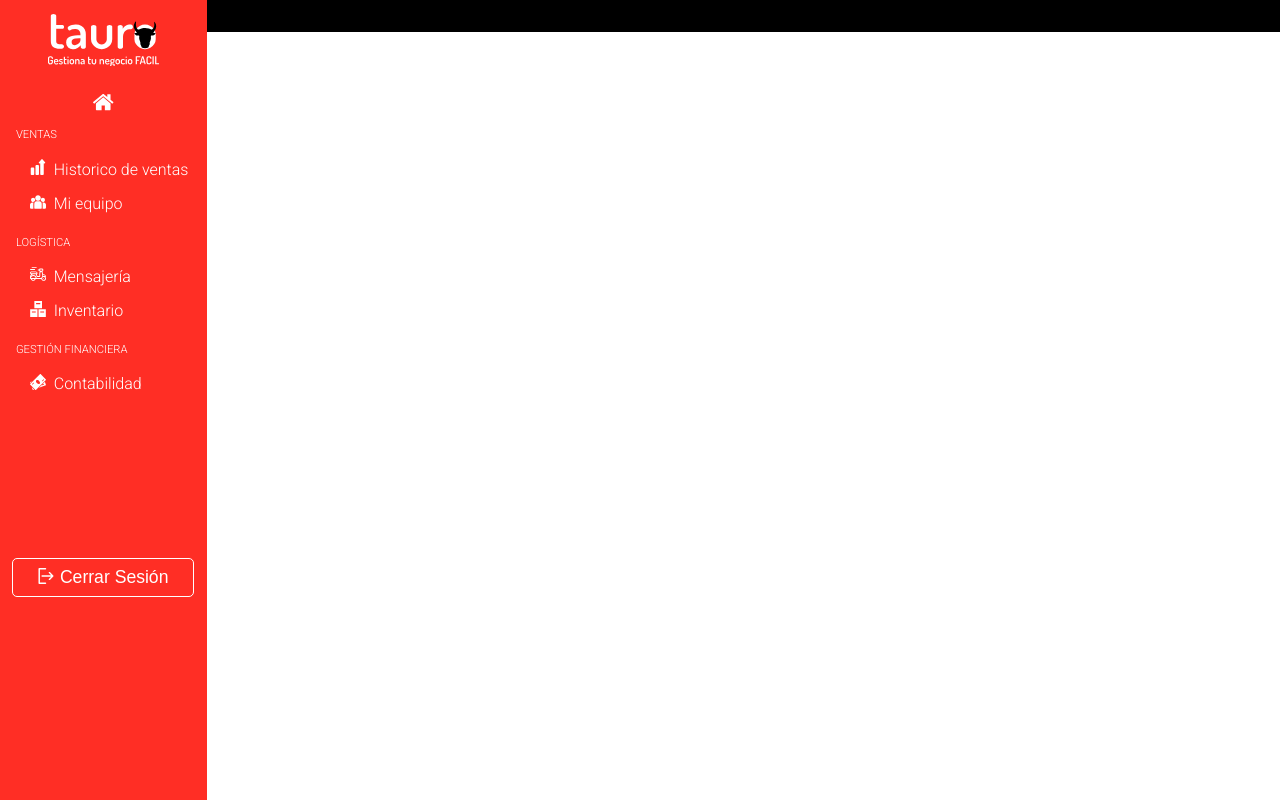
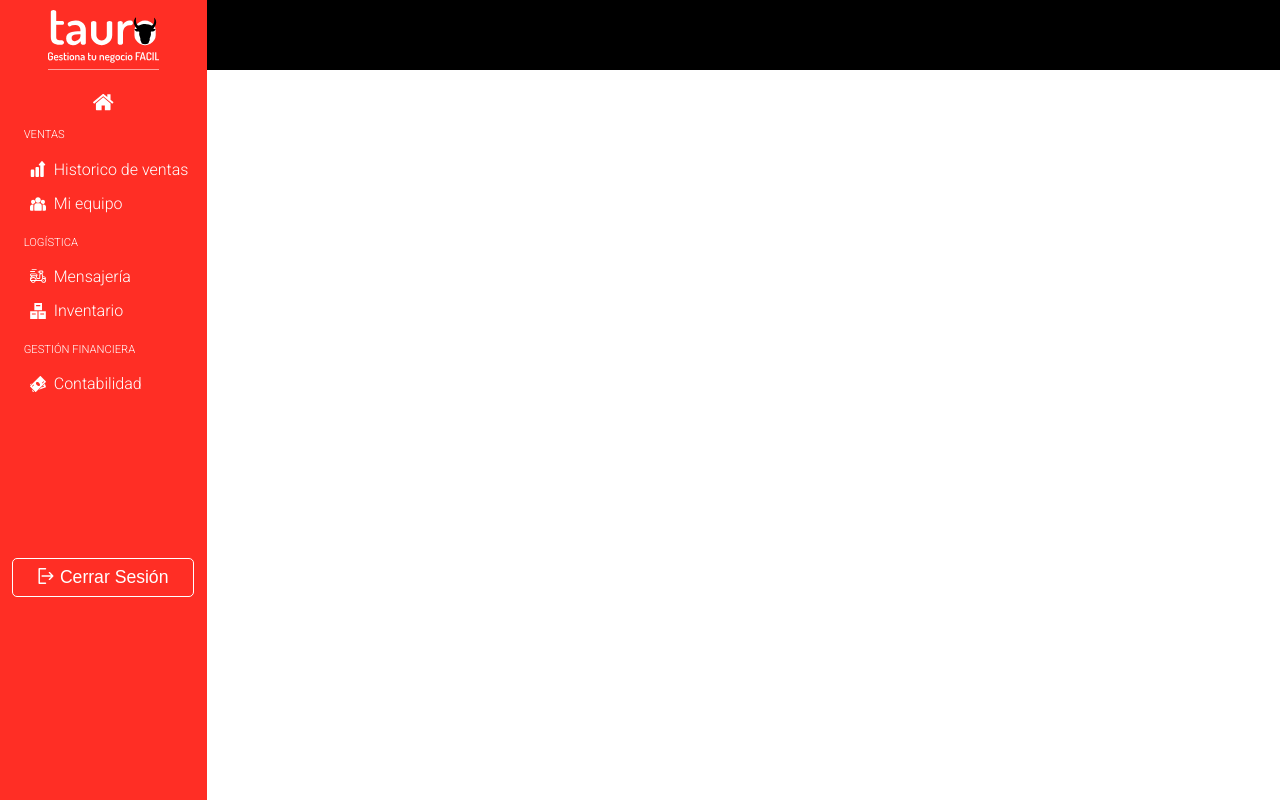
Before and after one commit to cpolania96/dashboard-tauro, a website: page index.html in a window 1280 px wide. Drawn offline with Linux system fonts and the light colour scheme.

Commit message:
Detalles en width en sidebar

```diff
--- a/index.html
+++ b/index.html
@@ -1,5 +1,5 @@
 <!DOCTYPE html>
-<html lang="en">
+<html lang="es">
 
 <head>
     <meta charset="UTF-8">
--- a/scss/layout/_section.scss
+++ b/scss/layout/_section.scss
@@ -13,6 +13,8 @@
                         svg {
                             height: 3.3em;
                             width: auto;
+                            padding-bottom: 6px;
+                            border-bottom: 1px solid rgba(255, 255, 255, 0.548);
                             .cls-1 {
                                 fill: $color-logo_principal;
                             }
@@ -62,6 +64,9 @@
                                         height: auto;
                                         width: 1rem;
                                         margin-right: 0.5rem;
+                                        display: flex;
+                                        justify-content: center;
+                                        align-items: center;
                                         svg {
                                             width: 100%;
                                             height: auto;
@@ -103,7 +108,7 @@
                             }
                         }
                         .menu-title {
-                            width: 90%;
+                            width: 82%;
                             height: 6%;
                             display: flex;
                             text-align: left;
--- a/scss/variables/_variables.scss
+++ b/scss/variables/_variables.scss
@@ -6,7 +6,7 @@ $color-logo_secundario: black;
 $color-logo_slogan: white;
 // Header
 $color-header_fondo: black;
-$medida-header_alto: 2em;
+$medida-header_alto: 4.4em;
 // Section
 $color-section_title: white;
 $color-section_fondo: #FF2E25;
```
Also changed, not shown: css/styles.css.
